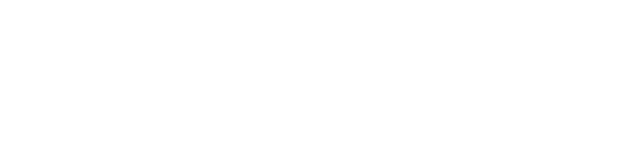
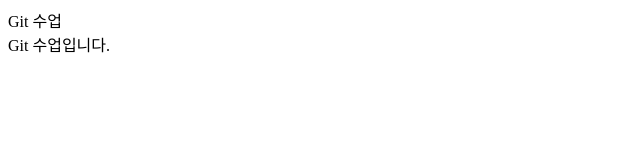
Before and after one commit to mosskyb/opentutorials_git_rahxephon, a plain HTML site: page index.html in a window 1280 px wide. Shown: the whole page, without its empty margins (0-640 px from the left). Drawn offline with Linux system fonts and the light colour scheme.

Commit message:
<header> 태그 추가

```diff
--- a/index.html
+++ b/index.html
@@ -1,6 +1,7 @@
 <html>
+<header>Git 수업</header>
 <body>
-
+    Git 수업입니다.
 
 </body>
 </html>
```
